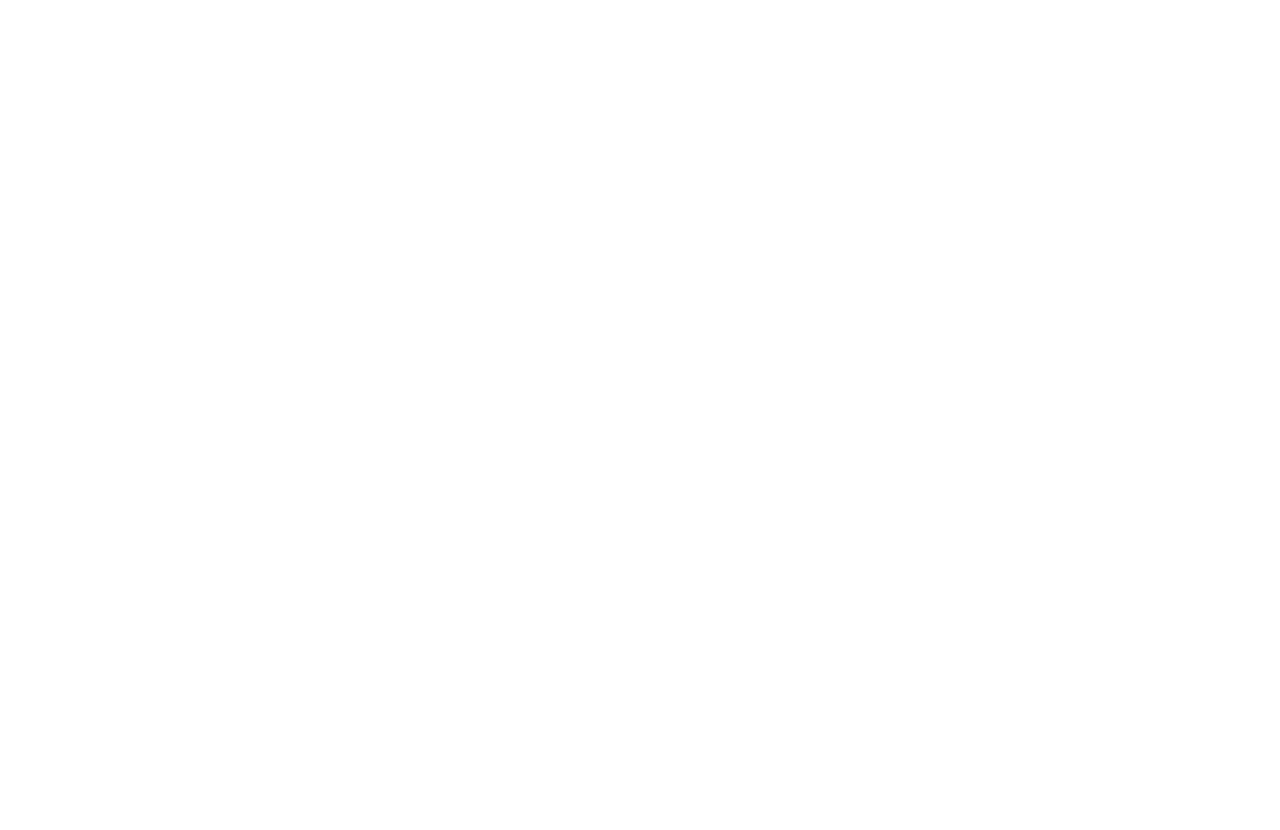
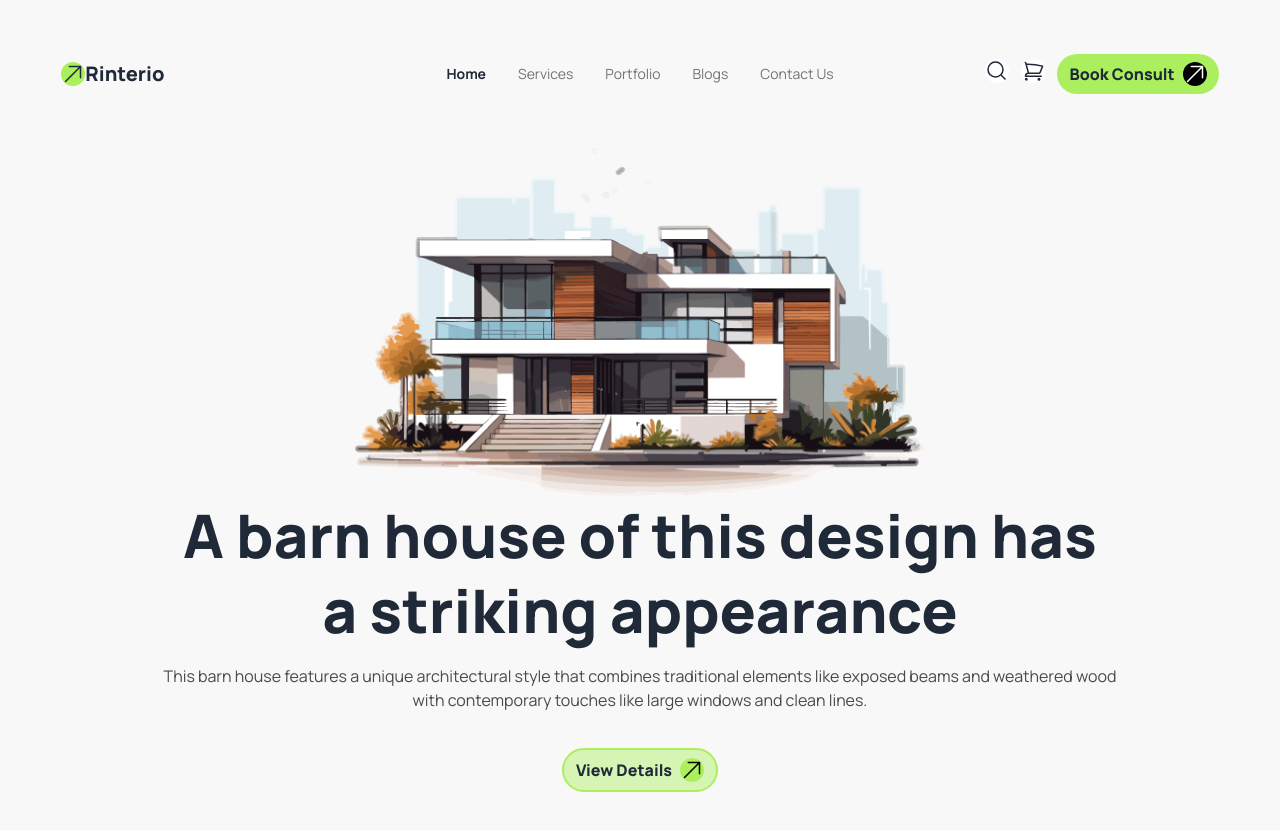
Before and after one commit to MMaria18/Assignment-3, a plain HTML site: page index.html in a window 1280 px wide. Before the commit the page ends 800 px from the top, so only its background shows below. Drawn offline with nearby package versions, Linux system fonts and the light colour scheme.

Commit message:
banner done

```diff
--- a/index.html
+++ b/index.html
@@ -1,15 +1,22 @@
 <!DOCTYPE html>
-<html lang="en">
+<html lang="en" data-theme="light">
 <head>
     <meta charset="UTF-8">
     <meta name="viewport" content="width=device-width, initial-scale=1.0">
     <title>Document</title>
 
 
+
         <!-- daisy & Tailwind -->
 
         <link href="https://cdn.jsdelivr.net/npm/daisyui@4.12.10/dist/full.min.css" rel="stylesheet" type="text/css" />
         <script src="https://cdn.tailwindcss.com"></script>
+
+        <!-- font -->
+
+        <link rel="preconnect" href="https://fonts.googleapis.com">
+<link rel="preconnect" href="https://fonts.gstatic.com" crossorigin>
+<link href="https://fonts.googleapis.com/css2?family=Manrope:wght@200..800&display=swap" rel="stylesheet">
 
 
         <!-- tailwind  css config -->
@@ -18,14 +25,16 @@
             theme: {
                 extend: {
                     colors: {
-                        primary: 'rgb(139, 195, 74)',
-                        secondary: 'rgb(17, 17, 17)',
-                        body: 'rgb(248, 246, 243)',
-                        accent: 'rgb(106, 151, 57)',
+
+                        primary: '#ABEF5F',
+                        secondary: '#737373',
+                        ternary:'#494949',
+                        body: '#E9E9E9',
+                        accent: '#F4F4F4',
                         body_neutral: 'rgb(51, 51, 51)',
                     },
                     fontFamily: {
-                        Poppins: 'Poppins',
+                        Manrope: 'Manrope',
                     },
                     backgroundImage: {
                         leaf: "url('./images/leaf01.png')",
@@ -36,7 +45,124 @@
         }
  </script>
 </head>
-<body>
+<body class="font-Manrope ">
+
+    <header class="bg-body bg-opacity-30 ">
+
+        <nav class="w-11/12 mx-auto pt-10">
+
+            <div class="navbar">
+                <div class="navbar-start">
+
+                  <svg xmlns="http://www.w3.org/2000/svg" fill="none" viewBox="0 0 24 24" stroke-width="1.5" stroke="currentColor" class="size-6 bg-primary rounded-full">
+                    <path stroke-linecap="round" stroke-linejoin="round" d="m4.5 19.5 15-15m0 0H8.25m11.25 0v11.25" />
+                  </svg>
+
+                  <a href="#" class=" text-xl font-extrabold">Rinterio</a>
+                </div>
+                <div class="navbar-center hidden lg:flex">
+                  <ul class="menu menu-horizontal px-1">
+                    <li class="font-bold"><a>Home</a></li>
+                      <li class="text-secondary"><a>Services</a></li>
+                      <li class="text-secondary"><a>Portfolio</a></li>
+                      <li class="text-secondary"><a>Blogs</a></li>
+                      <li class="text-secondary"><a>Contact Us</a></li>
+                  </ul>
+                </div>
+                <div class="navbar-end">
+       <!-- nav end button -->
+                  <div class="items-center gap-3 md:flex hidden">
+                    <div>
+                      <button class="">
+                        <svg xmlns="http://www.w3.org/2000/svg" fill="none" viewBox="0 0 24 24" stroke-width="1.5" stroke="currentColor" class="size-6 rounded-full bg-white">
+                          <path stroke-linecap="round" stroke-linejoin="round" d="m21 21-5.197-5.197m0 0A7.5 7.5 0 1 0 5.196 5.196a7.5 7.5 0 0 0 10.607 10.607Z" />
+                        </svg>
+
+                      </button>
+                    </div>
+
+                    <div>
+                      <button>
+                        <svg xmlns="http://www.w3.org/2000/svg" fill="none" viewBox="0 0 24 24" stroke-width="1.5" stroke="currentColor" class="size-6 rounded-full bg-white">
+                          <path stroke-linecap="round" stroke-linejoin="round" d="M2.25 3h1.386c.51 0 .955.343 1.087.835l.383 1.437M7.5 14.25a3 3 0 0 0-3 3h15.75m-12.75-3h11.218c1.121-2.3 2.1-4.684 2.924-7.138a60.114 60.114 0 0 0-16.536-1.84M7.5 14.25 5.106 5.272M6 20.25a.75.75 0 1 1-1.5 0 .75.75 0 0 1 1.5 0Zm12.75 0a.75.75 0 1 1-1.5 0 .75.75 0 0 1 1.5 0Z" />
+                        </svg>
+
+                      </button>
+                    </div>
+
+                    <div>
+                      <button class="flex items-center bg-primary rounded-3xl px-3 py-2 gap-2">
+                        <span class="font-extrabold">Book Consult</span>
+                        <svg xmlns="http://www.w3.org/2000/svg" fill="none" viewBox="0 0 24 24" stroke-width="1.5" stroke="currentColor" class="size-6 text-white bg-black rounded-full">
+                          <path stroke-linecap="round" stroke-linejoin="round" d="m4.5 19.5 15-15m0 0H8.25m11.25 0v11.25" />
+                        </svg>
+
+                      </button>
+                    </div>
+                  </div>
+
+                  <div class="dropdown">
+                    <div tabindex="0" role="button" class="btn btn-ghost lg:hidden">
+                      <svg xmlns="http://www.w3.org/2000/svg" fill="none" viewBox="0 0 24 24" stroke-width="1.5" stroke="currentColor" class="size-6 bg-[#FFFFFF] rounded-full">
+                        <path stroke-linecap="round" stroke-linejoin="round" d="M3.75 6.75h16.5M3.75 12h16.5m-16.5 5.25h16.5" />
+                      </svg>
+
+                    </div>
+                    <ul
+                      tabindex="0"
+                      class="menu menu-sm dropdown-content rounded-box z-[1] mt-3 w-52 p-2 shadow right-0">
+                      <li><a>Home</a></li>
+                      <li><a>Services</a></li>
+                      <li><a>Portfolio</a></li>
+                      <li><a>Blogs</a></li>
+                      <li><a>Contact Us</a></li>
+                      <li><a>Book Consult</a></li>
+                      <li><a>Search</a></li>
+
+
+
+                    </ul>
+
+              </div>
+        </nav>
+
+
+ <!-- banner -->
+        <div class="w-9/12 mx-auto items-center justify-center py-10">
+               <!-- image -->
+          <div class="flex justify-center">
+
+            <img src="assets/banner.png" alt="">
+          </div>
+
+          <!-- text -->
+
+          <div class="text-center">
+
+            <h1 class="font-extrabold text-6xl leading-tight">A barn house of this design has a striking appearance</h1>
+            <p class="text-ternary py-4">This barn house features a unique architectural style that combines traditional elements like exposed beams and weathered wood with contemporary touches like large windows and clean lines.
+
+            </p>
+
+            <div  class="flex justify-center items-center py-5">
+              <button class="flex items-center bg-primary bg-opacity-45 border-2 border-primary rounded-3xl px-3 py-2 gap-2">
+                <span class="font-extrabold">View Details</span>
+                <svg xmlns="http://www.w3.org/2000/svg" fill="none" viewBox="0 0 24 24" stroke-width="1.5" stroke="currentColor" class="size-6 text-black bg-primary rounded-full">
+                  <path stroke-linecap="round" stroke-linejoin="round" d="m4.5 19.5 15-15m0 0H8.25m11.25 0v11.25" />
+                </svg>
+
+              </button>
+            </div>
+          </div>
+
+        </div>
+
+    </header>
+
+
+
+
+
 
 </body>
 </html>
```
